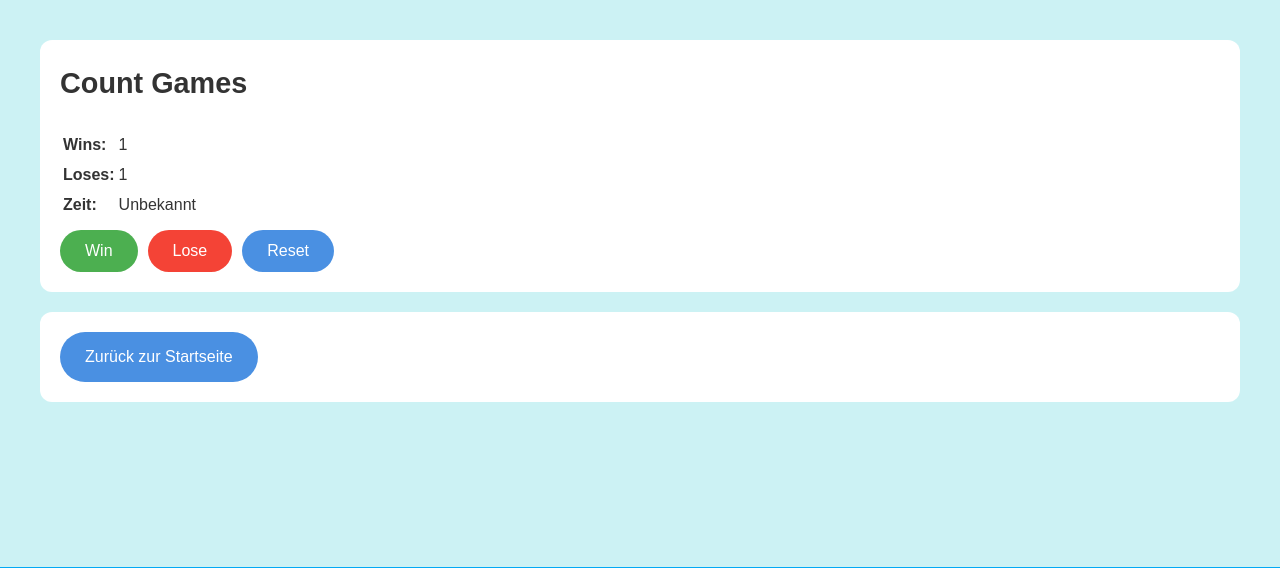
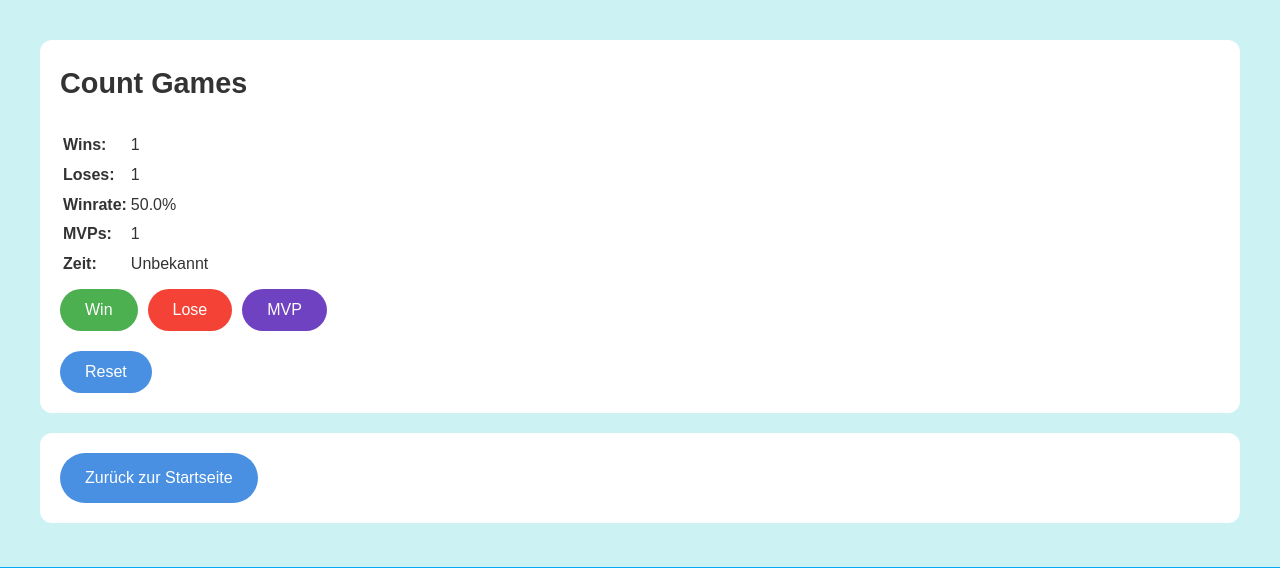
Before and after one commit to JonasZinne/Website, a Flask app: page /count_games in a window 1280 px wide. Shown: the part 183-751 px from the top of the page. Run offline with Flask 3, Linux system fonts and the light colour scheme; the visitor is signed in with stand-in values (Sample User, id 1).

Commit message:
count games improvements

```diff
--- a/app.py
+++ b/app.py
@@ -18,6 +18,7 @@ def index():
 def count_games():
     session.setdefault("wins", 0)
     session.setdefault("loses", 0)
+    session.setdefault("mvp", 0)
     session.setdefault("timestamp", None)
 
     if request.method == "POST":
@@ -25,15 +26,27 @@ def count_games():
             session["wins"] += 1
         elif "lose" in request.form:
             session["loses"] += 1
+        elif "mvp" in request.form:
+            session["mvp"] += 1
         elif "reset" in request.form:
             session["wins"] = 0
             session["loses"] = 0
+            session["mvp"] = 0
             session["timestamp"] = None
 
         if "reset" not in request.form:
             session["timestamp"] = datetime.now().strftime("%Y-%m-%d %H:%M:%S")
 
-    return render_template("count_games.html", wins=session["wins"], loses=session["loses"], timestamp=session["timestamp"])
+    # Winrate
+    total_games = session["wins"] + session["loses"]
+    win_rate = (session["wins"] / total_games * 100) if total_games > 0 else 0
+
+    return render_template("count_games.html",
+                           wins=session["wins"],
+                           loses=session["loses"],
+                           mvp=session["mvp"],
+                           timestamp=session["timestamp"],
+                           win_rate=win_rate)
 
 # Export Vetos
 @app.route("/export_vetos", methods=["GET", "POST"])
--- a/templates/count_games.html
+++ b/templates/count_games.html
@@ -17,15 +17,27 @@
                     <td>{{ loses }}</td>
                 </tr>
                 <tr>
+                    <td><strong>Winrate:</strong></td>
+                    <td>{{ win_rate | round(2) }}%</td>
+                </tr>
+                <tr>
+                    <td><strong>MVPs:</strong></td>
+                    <td>{{ mvp }}</td>
+                </tr>
+                <tr>
                     <td><strong>Zeit:</strong></td>
                     <td>{{ timestamp if timestamp else "Unbekannt" }}</td>
                 </tr>
             </table>
         </div>
 
-        <form method="POST" class="flex-items">
-            <button type="submit" name="win" class="win-btn">Win</button>
-            <button type="submit" name="lose" class="lose-btn">Lose</button>
+        <form method="POST">
+            <div class="flex-items" style="margin-bottom: 20px;">
+                <button type="submit" name="win" class="win-btn">Win</button>
+                <button type="submit" name="lose" class="lose-btn">Lose</button>
+                <button type="submit" name="mvp" class="mvp-btn">MVP</button>
+            </div>
+
             <button type="submit" name="reset" class="reset-btn">Reset</button>
         </form>
     </section>
@@ -39,6 +51,10 @@
             background-color: #f44336;
         }
 
+        .mvp-btn {
+            background-color: #6F42C1;
+        }
+
         .win-btn:hover {
             background-color: #45a049;
         }
@@ -46,5 +62,9 @@
         .lose-btn:hover {
             background-color: #e41b0a;
         }
+
+        .mvp-btn:hover {
+            background-color: #5A31A5;
+        }
     </style>
 {% endblock %}
```
